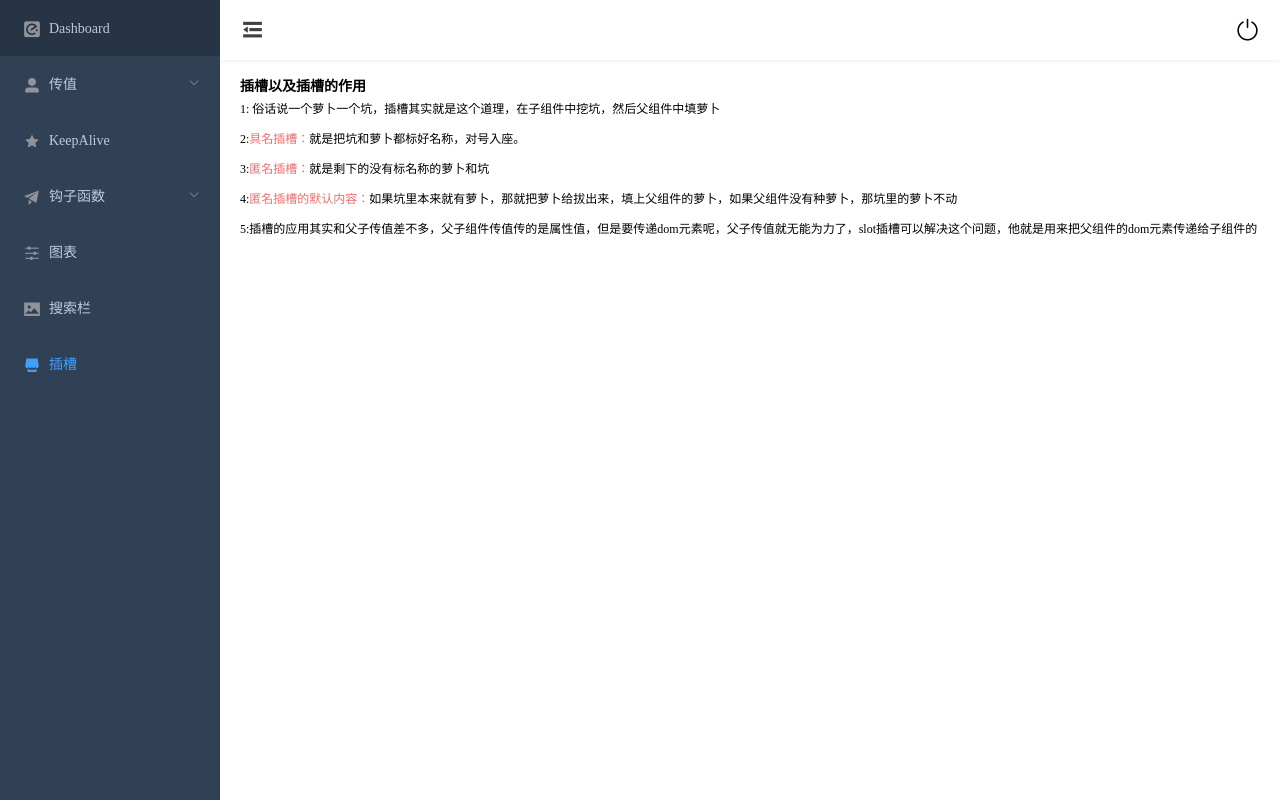
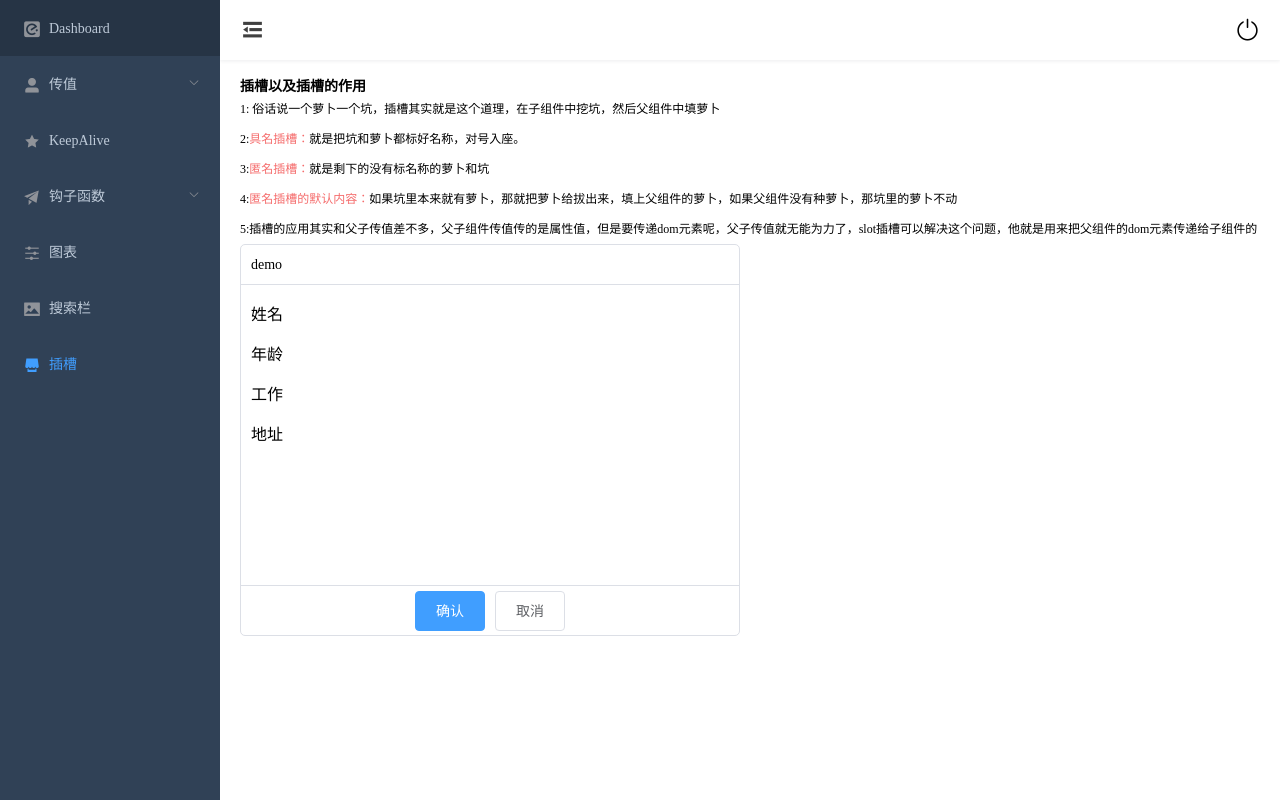
Before and after one commit to mrxiang-hub/vue-project, a Vue app: page /hole in a window 1280 px wide. Built offline with nearby package versions, Linux system fonts and the light colour scheme.

Commit message:
slot 实例

```diff
--- a/src/views/hole/hole.vue
+++ b/src/views/hole/hole.vue
@@ -4,12 +4,41 @@
     <div class="desc" v-for="(item,index) in desc" :key="index">
       <p v-html="item"></p>
     </div>
+    <Modal>
+      <template v-slot>
+        demo
+      </template>
+      // 这里使用了结构赋值，也可以是用使用一个变量来表示{data}，比如使用slotProps表示{data}，下面赋值可写成slotProps.data.name
+      <template #content="{data}">
+        <div class="info">
+          {{ data.name }}
+        </div>
+        <div class="info">
+          {{ data.age }}
+        </div>
+        <div class="info">
+          {{ data.work }}
+        </div>
+        <div class="info">
+          {{ data.address }}
+        </div>
+      </template>
+      <template #footer>
+        <el-button type="primary">确认</el-button>
+        <el-button>取消</el-button>
+      </template>
+    </Modal>
   </div>
 </template>
 
 <script>
+import Modal from './modal';
+
 export default {
   name: "hole",
+  components: {
+    Modal
+  },
   data() {
     return {
       desc: [
@@ -35,5 +64,9 @@ export default {
     font-size: 12px;
     line-height: 30px;
   }
+
+  .info {
+    line-height: 40px;
+  }
 }
 </style>
--- /dev/null
+++ b/src/views/hole/modal.vue
@@ -0,0 +1,60 @@
+<template>
+  <div class="modal">
+    <div class="header">
+      <slot>我是头部</slot>
+    </div>
+    <div class="content">
+      <slot name="content" :data="info"></slot>
+    </div>
+    <div class="footer">
+      <slot name="footer"></slot>
+    </div>
+  </div>
+</template>
+
+<script>
+export default {
+  name: "modal",
+  data() {
+    return {
+      info: {
+        name: '姓名',
+        age: '年龄',
+        work: '工作',
+        address: '地址'
+      }
+    }
+  }
+}
+</script>
+
+<style lang="scss" scoped>
+.modal {
+  width: 500px;
+  border: 1px solid #DCDFE6;
+  border-radius: 5px;
+  overflow: hidden;
+
+  .header {
+    height: 40px;
+    border-bottom: 1px solid #DCDFE6;
+    line-height: 40px;
+    font-size: 14px;
+    padding: 0 10px;
+  }
+
+  .content {
+    min-height: 300px;
+    max-height: 500px;
+    overflow-y: auto;
+    padding: 10px;
+  }
+
+  .footer {
+    text-align: center;
+    height: 50px;
+    border-top: 1px solid #DCDFE6;
+    line-height: 50px;
+  }
+}
+</style>
```
